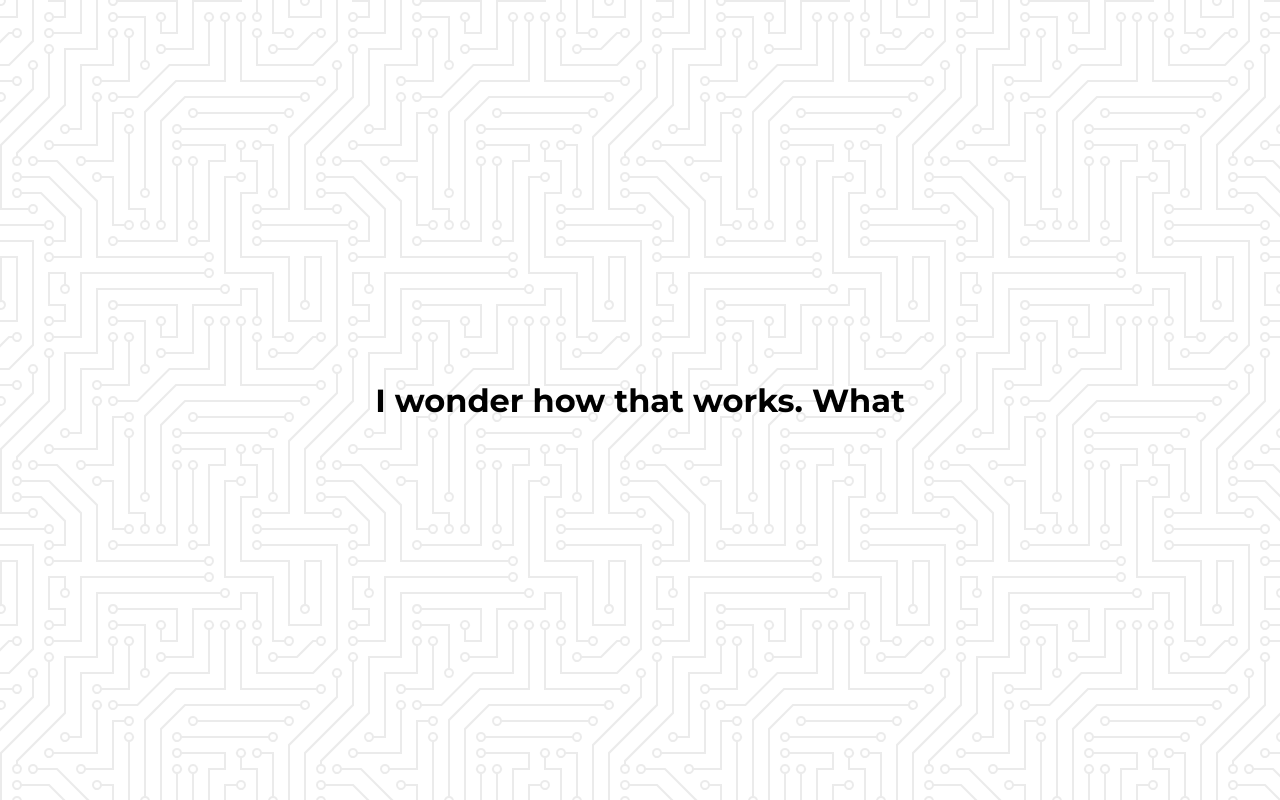
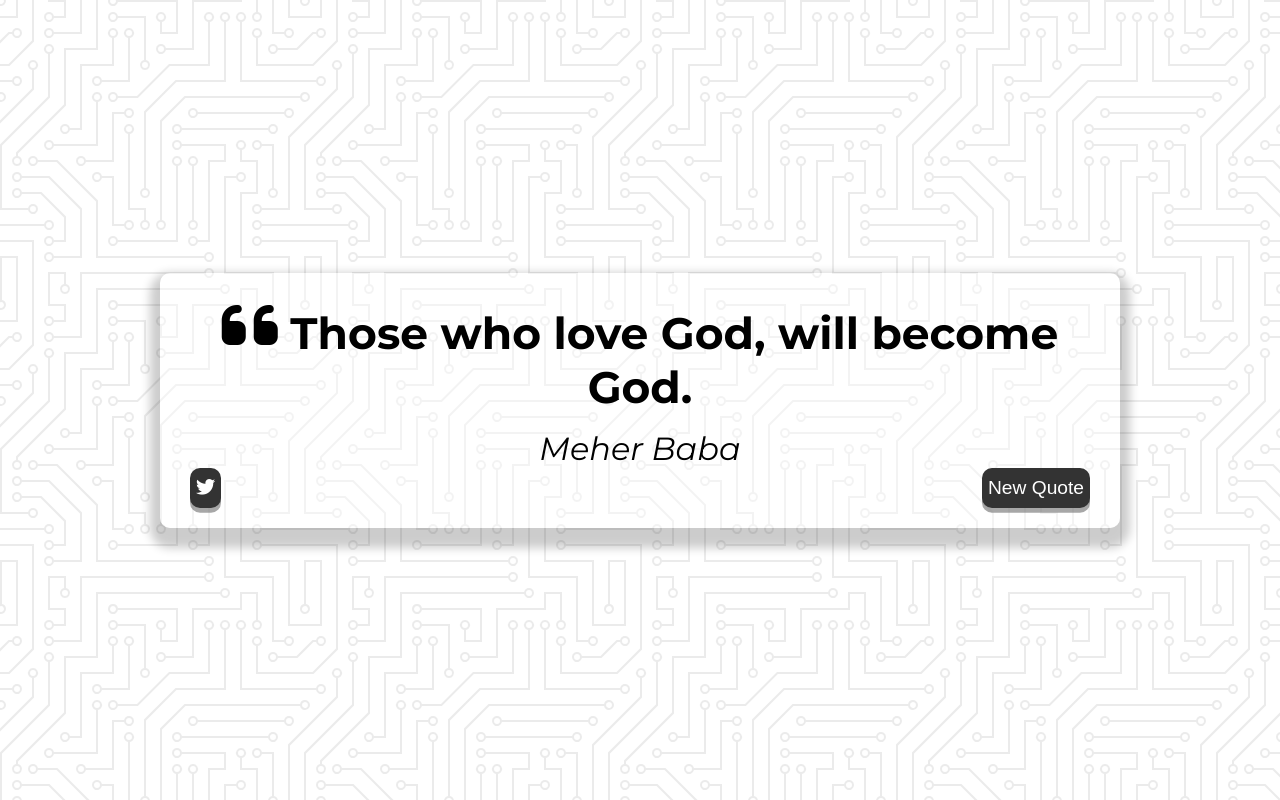
Before and after one commit to eliesgtz/quote-generator, a plain HTML site: page index.html in a window 1280 px wide. Drawn offline with Linux system fonts and the light colour scheme.

Commit message:
css setup

```diff
--- a/index.html
+++ b/index.html
@@ -9,7 +9,24 @@
     <link rel="stylesheet" href="style.css">
 </head>
 <body>
-    <h1>I wonder how that works. What</h1>
+    <div class="quote-container" id="quote-container">
+        <!-- Quote -->
+        <div class="quote-text">
+            <i class="fas fa-quote-left"></i>
+            <span id="quote">Those who love God, will become God.</span>
+        </div>
+        <!-- Author -->
+         <div class="quote-author">
+            <span id="author">Meher Baba</span>
+         </div>
+         <!-- Buttons -->
+         <div class="button-container">
+            <button class="twitter-button" id="twitter" title="Tweet This!">
+              <i class="fab fa-twitter"></i>
+            </button>
+            <button id="new-quote">New Quote</button>
+         </div>
+    </div>
     <!-- Script -->
      <script src="script.js"></script>
 </body>
--- a/style.css
+++ b/style.css
@@ -17,3 +17,79 @@ body {
     align-items: center;
     justify-content: center;
 }
+
+.quote-container {
+    width: auto;
+    max-width: 900px;
+    padding: 20px 30px;
+    border-radius: 10px;
+    background-color: rgba(255, 255, 255, 0.4);
+    box-shadow: 0 10px 10px 10px rgba(0, 0, 0, 0.2);
+}
+
+.quote-text {
+    font-size: 2.75rem;
+}
+
+.long-quote {
+    font-size: 2rem;
+}
+
+.fa-quote-left {
+    font-size: 4rem;
+}
+
+.quote-author {
+    margin-top: 15px;
+    font-size: 2rem;
+    font-weight: 400;
+    font-style: italic;
+}
+
+.button-container {
+    margin: top 15px;
+    display: flex;
+    justify-content: space-between;
+}
+
+button:hover {
+    filter: brightness(110%);
+}
+
+button:active {
+    transform: translate(0, 0.3rem);
+    box-shadow: 0 0.1rem rgba(255, 255, 255, 0.65);
+}
+
+.twitter-button:hover {
+    color: #38a1f3
+}
+
+.fa-twitter {
+    font-size: 1.5 rem;
+}
+
+button {
+    cursor: pointer;
+    font-size: 1.2rem;
+    height: 2.5rem;
+    border: none;
+    border-radius: 10px;
+    color: #fff;
+    background: #333;
+    outline: none;
+    padding: 0.5rem, 1.8rem;
+    box-shadow: 0 0.3rem rgba(121, 121, 121, 0.65);
+
+}
+
+/* Media Query: Tablet or Smaller */
+@media screen and (max-width: 1000px) {
+    .quote-container {
+        margin: auto 15px;
+    }
+
+    .quote-text {
+       font-size: 2.5rem;
+    }
+}
```
